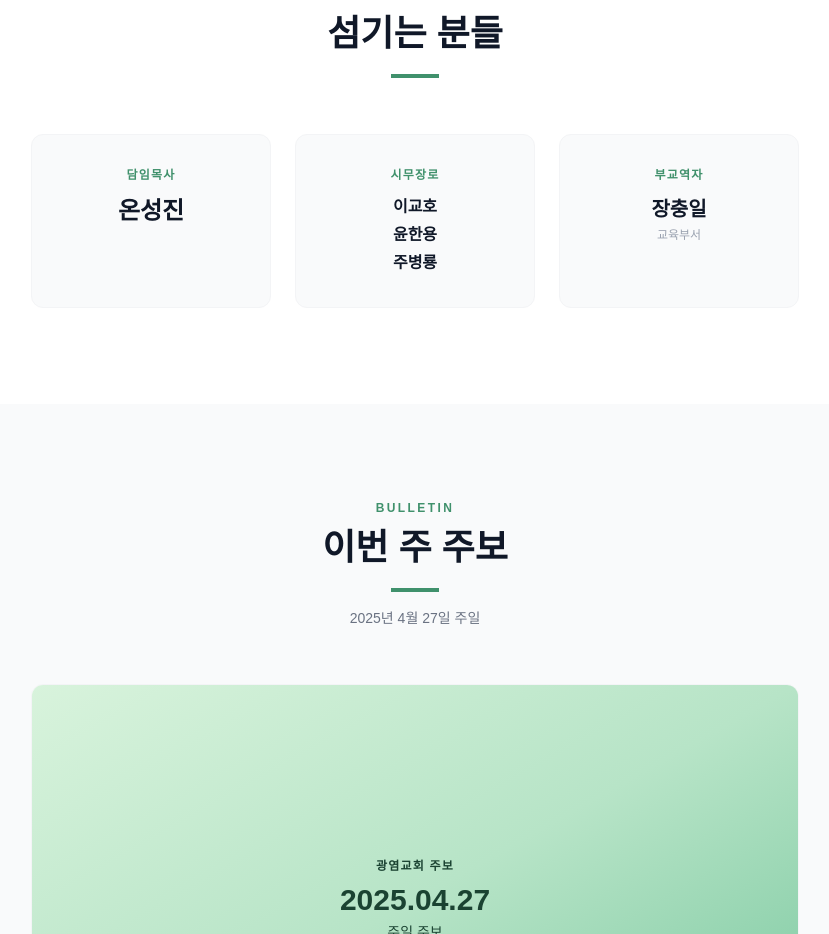
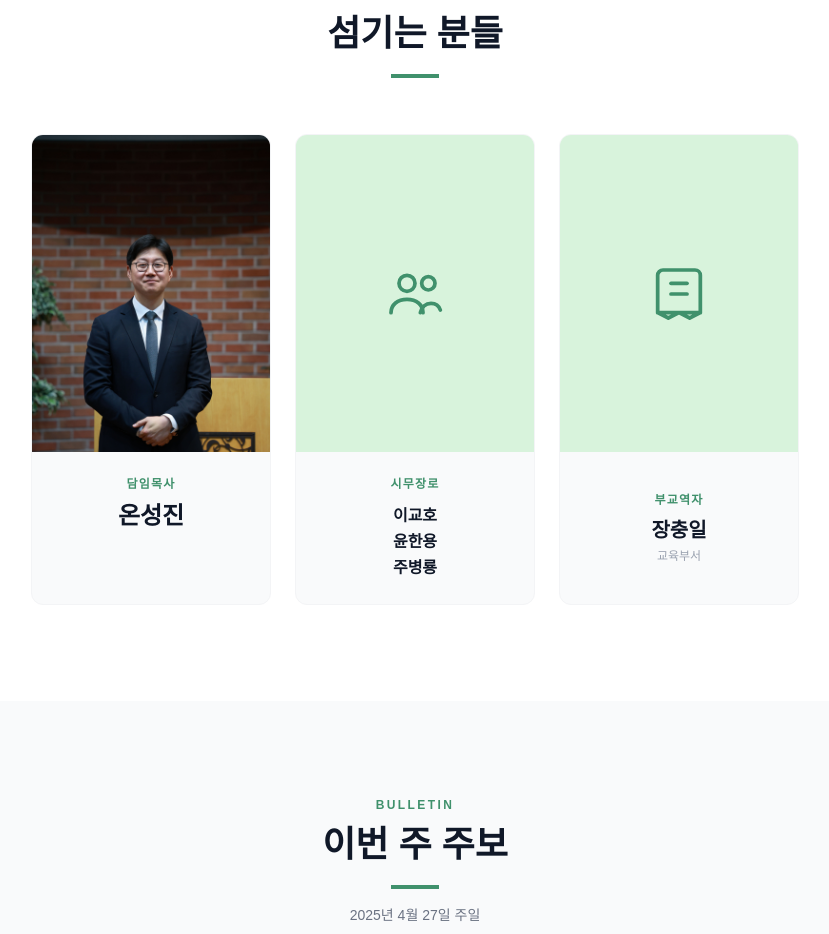
Before and after one commit to graceuxdesigner/gwangyeom-church, a Next.js app: page / in a window 1280 px wide. Shown: the part 2201-3135 px from the top of the page, without its empty margins (225-1054 px from the left). Built offline with nearby package versions, Linux system fonts and the light colour scheme.

Commit message:
Add pastor photo to staff section

```diff
--- a/app/page.tsx
+++ b/app/page.tsx
@@ -313,22 +313,52 @@ export default function Home() {
             <div className="w-12 h-1 bg-[#40916c] mx-auto mt-5" />
           </div>
           <div className="grid md:grid-cols-3 gap-6 max-w-3xl mx-auto">
-            <div className="bg-gray-50 rounded-xl p-8 text-center border border-gray-100 hover:border-[#b7e4c7] transition-all">
-              <p className="text-[#40916c] text-xs font-bold tracking-widest uppercase mb-3">담임목사</p>
+            <div className="bg-gray-50 rounded-xl overflow-hidden border border-gray-100 hover:border-[#b7e4c7] hover:shadow-md transition-all">
+              <div className="aspect-[3/4] relative bg-gray-100">
+                <Image
+                  src="/images/pastor.jpg"
+                  alt="담임목사 온성진"
+                  fill
+                  sizes="(max-width: 768px) 100vw, 33vw"
+                  className="object-cover object-top"
+                />
+              </div>
+              <div className="p-6 text-center">
+                <p className="text-[#40916c] text-xs font-bold tracking-widest uppercase mb-2">담임목사</p>
                 <p className="text-2xl font-bold text-gray-900">온성진</p>
               </div>
-            <div className="bg-gray-50 rounded-xl p-8 text-center border border-gray-100 hover:border-[#b7e4c7] transition-all">
+            </div>
+            <div className="bg-gray-50 rounded-xl overflow-hidden border border-gray-100 hover:border-[#b7e4c7] hover:shadow-md transition-all flex flex-col">
+              <div className="aspect-[3/4] bg-[#d8f3dc] flex items-center justify-center">
+                <svg viewBox="0 0 24 24" fill="none" stroke="currentColor" strokeWidth="1.4" className="w-16 h-16 text-[#40916c]">
+                  <circle cx="9" cy="8" r="3" />
+                  <circle cx="17" cy="8" r="2.5" />
+                  <path d="M3 19c0-3 2.5-5 6-5s6 2 6 5" strokeLinecap="round" />
+                  <path d="M14 19c.5-2 2-3.5 4-3.5s3 1 3.5 2.5" strokeLinecap="round" />
+                </svg>
+              </div>
+              <div className="p-6 text-center flex-1 flex flex-col justify-center">
                 <p className="text-[#40916c] text-xs font-bold tracking-widest uppercase mb-3">시무장로</p>
-              <div className="space-y-1">
+                <div className="space-y-0.5">
                   <p className="font-bold text-gray-900">이교호</p>
                   <p className="font-bold text-gray-900">윤한용</p>
                   <p className="font-bold text-gray-900">주병룡</p>
                 </div>
               </div>
-            <div className="bg-gray-50 rounded-xl p-8 text-center border border-gray-100 hover:border-[#b7e4c7] transition-all">
-              <p className="text-[#40916c] text-xs font-bold tracking-widest uppercase mb-3">부교역자</p>
+            </div>
+            <div className="bg-gray-50 rounded-xl overflow-hidden border border-gray-100 hover:border-[#b7e4c7] hover:shadow-md transition-all flex flex-col">
+              <div className="aspect-[3/4] bg-[#d8f3dc] flex items-center justify-center">
+                <svg viewBox="0 0 24 24" fill="none" stroke="currentColor" strokeWidth="1.4" className="w-16 h-16 text-[#40916c]">
+                  <path d="M4 19V5a2 2 0 0 1 2-2h12a2 2 0 0 1 2 2v14M4 19l4 2 4-2 4 2 4-2M4 19h16" strokeLinejoin="round" strokeLinecap="round" />
+                  <line x1="9" y1="8" x2="15" y2="8" strokeLinecap="round" />
+                  <line x1="9" y1="12" x2="15" y2="12" strokeLinecap="round" />
+                </svg>
+              </div>
+              <div className="p-6 text-center flex-1 flex flex-col justify-center">
+                <p className="text-[#40916c] text-xs font-bold tracking-widest uppercase mb-2">부교역자</p>
                 <p className="text-xl font-bold text-gray-900">장충일</p>
                 <p className="text-gray-400 text-xs mt-1">교육부서</p>
+              </div>
             </div>
           </div>
         </div>
```
Also changed, not shown: public/images/pastor.jpg (added). Lines whose indentation alone changed are shown as unchanged.
